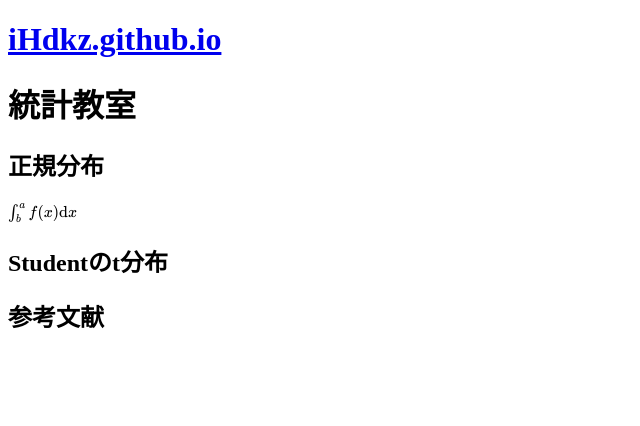
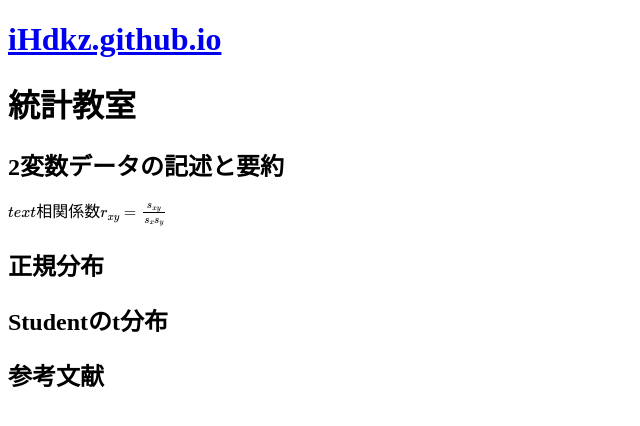
Before and after one commit to iHdkz/iHdkz.github.io, a Jekyll site: the page built from statistics/index.md, in a window 1280 px wide. Shown: the top 426 px of the page, without its empty margins (0-640 px from the left). Built offline with Jekyll 4.4.1, drawn with Linux system fonts in a browser that asks for light colours; our own code applies the rules of GitHub Pages for plain Markdown files; comment, search, counter and statistics services are not loaded.

Commit message:
update: statistics index page.

```diff
--- a/statistics/index.md
+++ b/statistics/index.md
@@ -1,7 +1,11 @@
 # 統計教室
 
+## 2変数データの記述と要約
+$$
+text{相関係数} r_{xy} = \frac{s_{xy}}{s_x s_y}
+$$
 ## 正規分布
-$$ \int^a_b f(x) \mathrm{d} x$$
+
 ## Studentのt分布
 
 ## 参考文献
```
